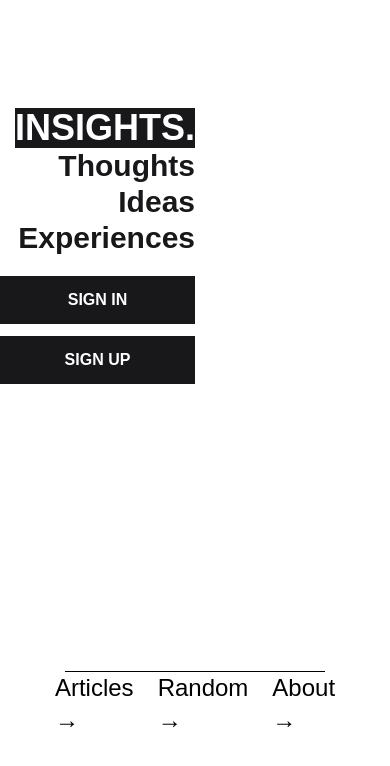
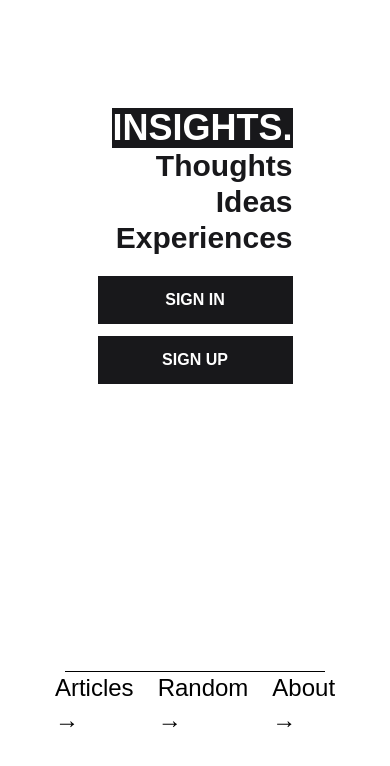
Before and after one commit to TimmyChan99/insights, a React (Create React App) app: page / in a window 390 px wide. Shown: the top 766 px of the page. Built offline with nearby package versions, Linux system fonts and the light colour scheme.

Commit message:
Fix reponsive

```diff
--- a/src/pages/Home.js
+++ b/src/pages/Home.js
@@ -3,7 +3,7 @@ import React from 'react'
 const Home = () => {
 	return (
 	<main className='w-full h-screen flex flex-col justify-center'>
-			<div className='flex flex-col sm:flex-row h-2/3 sm:space-x-5 space-y-5'>
+			<div className='flex flex-col items-center sm:items-start sm:flex-row h-2/3 sm:space-x-5 space-y-5'>
 				<div className='flex flex-col w-1/2 items-end space-x-5'>
 					<div className='bg-zinc-900 uppercase'>
 						<h1 className='text-4xl sm:text-7xl lg:text-8xl font-extrabold text-white text-right'>Insights.</h1>
```
